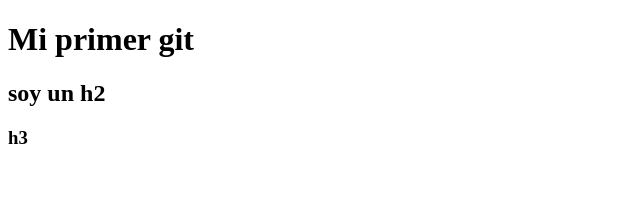
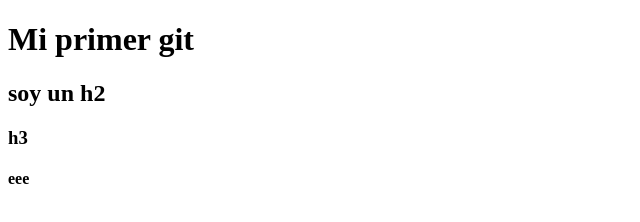
Before and after one commit to DanielPalavecino/MiPrimerGIT, a plain HTML site: page Index.html in a window 1280 px wide. Shown: the full height of the page, 0-640 px from the left. Drawn offline with Linux system fonts and the light colour scheme.

Commit message:
prueba 3

```diff
--- a/Index.html
+++ b/Index.html
@@ -10,5 +10,6 @@
     <h1>Mi primer git</h1>
     <h2>soy un h2</h2>
     <h3>h3</h3>
+    <h4>eee</h4>
 </body>
 </html>
```
